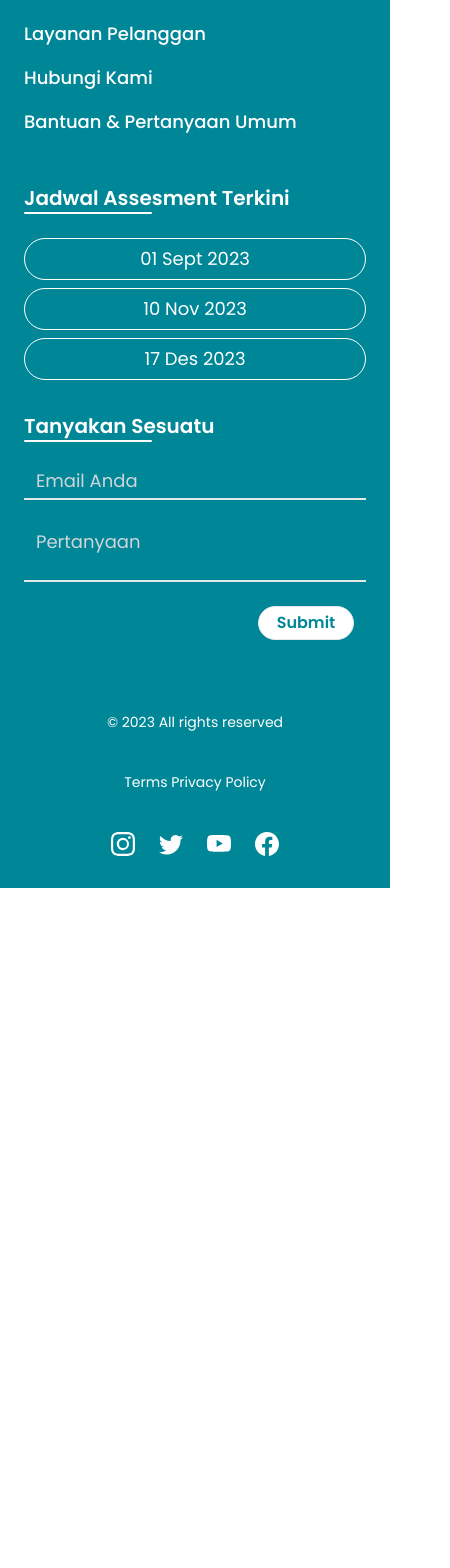
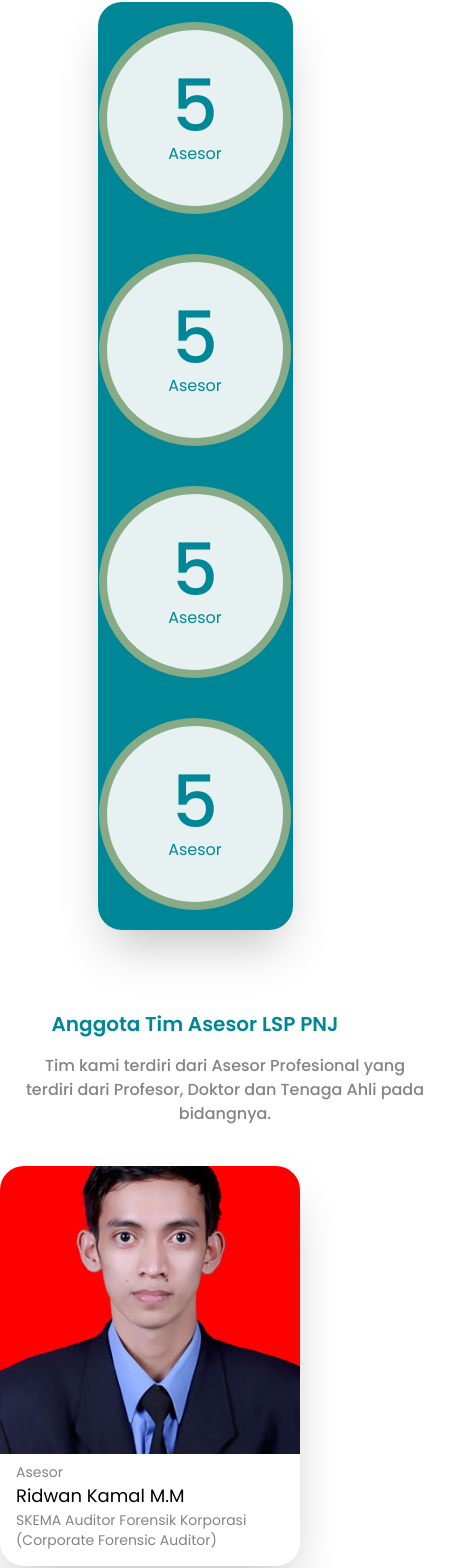
Before and after one commit to MBintangS/LSP-NTG, a Next.js app: page / in a window 390 px wide. Shown: the part 1254-2822 px from the top of the page, 450 px wide, since content can reach past the window. Before the commit the page ends 2142 px from the top, so only its background shows below. Built offline with nearby package versions, Linux system fonts and the light colour scheme.

Commit message:
add Pencapaian Kami Landing Page + buat Card Asesor

```diff
--- a/app/layout.jsx
+++ b/app/layout.jsx
@@ -16,10 +16,12 @@ const RootLayout = ({ children }) => {
       </head>
       <body>
         <main className="main">
-          <Nav />
+        <Nav />
           {children}
         </main>
         <Footer />
+        <script type="module" src="https://unpkg.com/ionicons@7.1.0/dist/ionicons/ionicons.esm.js"></script>
+        <script nomodule src="https://unpkg.com/ionicons@7.1.0/dist/ionicons/ionicons.js"></script>
       </body>
     </html>
   );
--- a/app/page.jsx
+++ b/app/page.jsx
@@ -1,6 +1,8 @@
 import React from "react";
 import Image from "next/image";
 import Link from "next/link";
+import Pencapaian from "@components/Pencapaian";
+import CaraouselAnggota from "@components/CaraouselAnggota";
 
 const Home = () => {
   return (
@@ -80,7 +82,7 @@ const Home = () => {
 
         {/* kanan */}
         <div className="flex-col flex my-auto ">
-          <h1 className="text-primary-blue text-xl md:text-4xl font-semibold pb-4 px-6">SKEMA SERTIFIKASI</h1>
+          <h1 className="txt-blue">SKEMA SERTIFIKASI</h1>
           <div className="txt-skema">
             <p>SKEMA SERTIFIKASI LSP PPM PNJ</p><br />
             <p>Skema kompetensi yang kami sediakan pada sertifikasi profesi di LSP PPM PNJ.</p><br />
@@ -92,9 +94,20 @@ const Home = () => {
           </div>
         </div>
       </div>
+      {/* Skema Sertifikasi End */}
 
 
-      {/* Skema Sertifikasi End */}
+      <Pencapaian />
+
+      {/* Anggota Tim Asesor Start */}
+
+      <div className="container-anggota text-center">
+        <h1 className="txt-blue w-96 mx-auto mt-20">Anggota Tim Asesor LSP PNJ</h1>
+        <p className="font-medium text-secondary-gray text-base px-6 w-450 lg:w-598 mx-auto mb-10">Tim kami terdiri dari Asesor Profesional yang terdiri dari Profesor, Doktor dan Tenaga Ahli pada bidangnya.</p>
+      </div>
+      <CaraouselAnggota />
+      {/* Anggota Tim Asesor End */}
+
     </section>
   );
 };
--- /dev/null
+++ b/components/CaraouselAnggota.jsx
@@ -0,0 +1,15 @@
+'use client'
+
+import React from 'react'
+import CardCarousel from './CardCarousel'
+
+
+const CaraouselAnggota = () => {
+  return (
+    <div>
+      <CardCarousel />
+    </div>
+  )
+}
+
+export default CaraouselAnggota
--- /dev/null
+++ b/components/CardCarousel.jsx
@@ -0,0 +1,25 @@
+import React from 'react'
+import Image from 'next/image'
+
+const CardCarousel = () => {
+  return (
+        <div className='card-asesor'>
+            <div className='w-full'>
+                <Image
+                    src="/assets/images/asesor.jpg"
+                    alt="Gambar Sertifikasi"
+                    width={500}
+                    height={500}
+                    className="m-auto rounded-t-3xl h-72 object-cover"
+                />
+            </div>
+            <div className='mx-4 mt-2'>
+                <p className='text-sm text-secondary-gray'>Asesor</p>
+                <h1 className='text-lg'>Ridwan Kamal M.M</h1>
+                <p className='text-sm text-secondary-gray'>SKEMA Auditor Forensik Korporasi (Corporate Forensic Auditor)</p>
+            </div>
+        </div>
+  )
+}
+
+export default CardCarousel
--- /dev/null
+++ b/components/Pencapaian.jsx
@@ -0,0 +1,37 @@
+import React from "react";
+
+const Pencapaian = () => {
+  return (
+    <>
+      <h1 className="txt-blue text-center mt-8 mb-6">PENCAPAIAN KAMI</h1>
+      <div className="container-pencapaian">
+        <div className="circle-pencapaian flex flex-col">
+          <div className="m-auto text-primary-blue">
+            <h1 className="font-medium text-7xl">5</h1>
+            <p>Asesor</p>
+          </div>
+        </div>
+        <div className="circle-pencapaian flex flex-col">
+          <div className="m-auto text-primary-blue">
+            <h1 className="font-medium text-7xl">5</h1>
+            <p>Asesor</p>
+          </div>
+        </div>
+        <div className="circle-pencapaian flex flex-col">
+          <div className="m-auto text-primary-blue">
+            <h1 className="font-medium text-7xl">5</h1>
+            <p>Asesor</p>
+          </div>
+        </div>
+        <div className="circle-pencapaian flex flex-col">
+          <div className="m-auto text-primary-blue">
+            <h1 className="font-medium text-7xl">5</h1>
+            <p>Asesor</p>
+          </div>
+        </div>
+      </div>
+    </>
+  );
+};
+
+export default Pencapaian;
--- a/package.json
+++ b/package.json
@@ -14,6 +14,7 @@
     "postcss": "8.4.23",
     "react": "18.2.0",
     "react-dom": "18.2.0",
+    "swiper": "^9.3.2",
     "tailwindcss": "3.3.2"
   }
 }
--- a/styles/globals.css
+++ b/styles/globals.css
@@ -99,3 +99,24 @@
 .txt-skema{
   @apply font-medium lg:text-xl text-secondary-gray text-base px-6
 }
+
+.txt-blue {
+  @apply text-primary-blue text-xl md:text-3xl font-semibold pb-4 px-6
+}
+
+
+.container-pencapaian{
+  @apply md:w-9/12 bg-primary-blue mx-auto w-6/12 grid lg:grid-cols-4 rounded-3xl grid-cols-1 text-center md:grid-cols-2 shadow-2xl mb-8
+}
+
+.circle-pencapaian{
+  @apply w-48 h-48 bg-secondary-blue border-8 rounded-full m-auto my-5 border-cirlce-border
+}
+
+/* .container-anggota {
+  @apply bg-tertiary-bg-blue
+} */
+
+.card-asesor {
+  @apply w-300 h-400 bg-white shadow-2xl rounded-3xl mb-8
+}
--- a/tailwind.config.js
+++ b/tailwind.config.js
@@ -7,6 +7,20 @@ module.exports = {
   ],
   theme: {
     extend: {
+      width: {
+        '598': '598px',
+        '400' : '400px',
+        '500' : '500px',
+        '300' : '300px',
+        '450' : '450px',
+      },
+        height: {
+          '598': '598px',
+          '400' : '400px',
+          '500' : '500px',
+          '300' : '300px',
+          '450' : '450px',
+        },
       fontFamily: {
         poppins: ['poppins', 'sans-serif'],
         satoshi: ['Satoshi', 'sans-serif'],
@@ -15,6 +29,9 @@ module.exports = {
       colors: {
         'primary-blue': '#008797',
         'secondary-gray': '#848484',
+        'secondary-blue' : '#E8F1F1',
+        'cirlce-border' : '#87AB87',
+        'tertiary-bg-blue' : '#EFF5F5',
       }
     },
   },
```
Also changed, not shown: public/assets/images/asesor.jpg (added), 1 other file (tests, documents, lock files or other folders).
